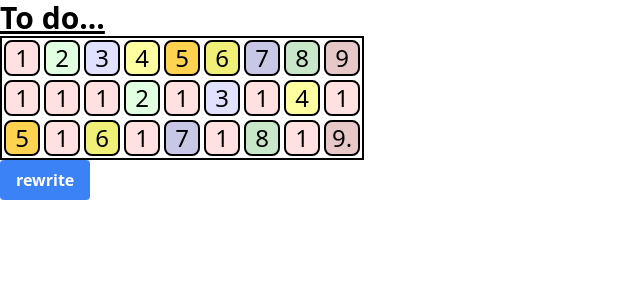
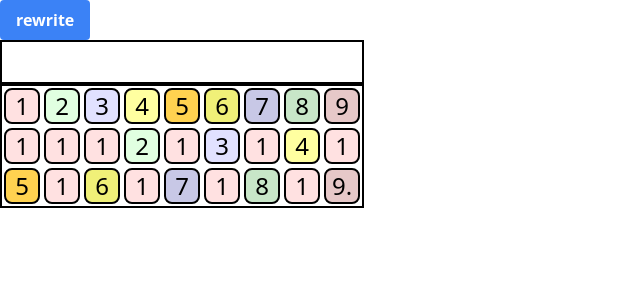
Before and after one commit to RGilyazov/numbers_puzzle, a React (Create React App) app: page / in a window 1280 px wide. Shown: the top 300 px of the page, without its empty margins (0-640 px from the left). Built offline with nearby package versions, Linux system fonts and the light colour scheme.

Commit message:
+TopRow added

```diff
--- a/src/app/App.js
+++ b/src/app/App.js
@@ -18,7 +18,6 @@ function App() {
 
   return (
     <main>
-      <h1 className="text-3xl font-bold underline">To do...</h1>
       <PuzzleGame></PuzzleGame>
     </main>
   );
--- a/src/features/puzzleGame/Glass.jsx
+++ b/src/features/puzzleGame/Glass.jsx
@@ -3,13 +3,31 @@ import Row from "./Row";
 import {useEffect,useRef} from 'react'
 import { useSelector, useDispatch } from 'react-redux';
 
-import { addRow } from './puzzleGameSlice.js';
+import { changeScroll } from './puzzleGameSlice.js';
 
 export default function Glass(props){
 
-  const {rows, displayStart, displayCount} = props;
-  const rowsComps = rows.filter((item,index)=>{return index>=displayStart && index<displayStart+displayCount }).map((row, index) => (
+  const rows = props.rows;
+  const ref = useRef()
+  const dispatch = useDispatch()
+
+   useEffect(() => {
+
+
+        const onScroll = () => {
+          const payload = {scrollTop:ref.current.scrollTop,scrolltHeight:ref.current.scrollHeight};
+          dispatch(changeScroll(payload))
+        }
+        // clean up code
+        window.removeEventListener('scroll', onScroll);
+        ref.current.addEventListener('scroll', onScroll, { passive: true });
+        return () => window.removeEventListener('scroll', onScroll);
+    }, );
+
+
+  const rowsComps = rows.map((row, index) => (
     <Row key = {row.id} id = {row.id} cells = {row.cells} />
   ));
-  return <div className="flex"><div className="flex-col border-2 border-black"> {rowsComps} </div></div>
+  return <div ref={ref} className="overflow-y-scroll max-h-[90vh] flex w-fit"><div className="flex-col border-2 border-black"> {rowsComps} </div></div>
+
 }
--- a/src/features/puzzleGame/PuzzleGame.jsx
+++ b/src/features/puzzleGame/PuzzleGame.jsx
@@ -1,5 +1,6 @@
 import React from "react";
 import Glass from "./Glass";
+import Row from "./Row";
 import { useDispatch, useSelector } from "react-redux";
 import {useEffect,useRef,useCallback} from 'react'
 import { rewrite } from './puzzleGameSlice.js';
@@ -8,13 +9,21 @@ export default function PuzzleGame(props){
 
   const dispatch = useDispatch();
   const state = useSelector((state) =>state.puzzleGame);
-  const { rows, displayStart, displayCount } = state
+  const {rows,topRow} = state;
 
   function handleButtonClick(){
     dispatch(rewrite())
   }
-
-  return   <div><Glass rows={rows} displayStart={displayStart} displayCount={displayCount} />
-                <button onClick={handleButtonClick} className = {'bg-blue-500 hover:bg-blue-700 text-white font-bold py-2 px-4 rounded'} type="button">rewrite</button>
-           </div>
+  return   (
+  <div className="">
+        <button onClick={handleButtonClick} className =
+                    {'bg-blue-500 hover:bg-blue-700 text-white font-bold py-2 px-4 rounded'} type="button">rewrite
+        </button>
+        <div className='bg-white border-2 border-black w-fit'>
+            <Row id = {topRow.id} cells = {topRow.cells} />
+        </div>
+        <div>
+            <Glass rows={rows} />
+        </div>
+   </div>)
 }
--- a/src/features/puzzleGame/puzzleGameSlice.js
+++ b/src/features/puzzleGame/puzzleGameSlice.js
@@ -1,4 +1,5 @@
 import { createSlice } from "@reduxjs/toolkit";
+import { act } from "react-dom/test-utils";
 
 const NUM_COLS = 9;
 const COLORS = [
@@ -16,9 +17,9 @@ const COLORS = [
 let lastRowId = 0;
 function createRow(cells = []) {
   lastRowId += 1;
-  console.log(lastRowId);
   return { myrowID: lastRowId, id: lastRowId, cells: cells };
 }
+
 function getNewCell(value) {
   return { value: value, color: COLORS[value - 1] };
 }
@@ -32,7 +33,7 @@ function getInitialRows() {
   let cells = [];
   for (let ind = 0; ind < inintialNums.length; ind++) {
     cells.push(getNewCell(inintialNums[ind]));
-    if (cells.length == NUM_COLS || ind == inintialNums.length - 1) {
+    if (cells.length === NUM_COLS || ind === inintialNums.length - 1) {
       rows.push(createRow(cells));
       cells = [];
     }
@@ -52,10 +53,26 @@ const inintialRows = getInitialRows();
 const initialState = {
   rows: inintialRows,
   displayStart: 0,
-  displayCount: 2000,
   activeCell: emptyActiveCell(),
   lastCell: getLastCell(inintialRows),
+  topRow: calculateTopRow(inintialRows, 0),
 };
+
+function calculateTopRow(rows, displayStart) {
+  const row = createRow();
+  for (let i = 0; i < NUM_COLS; i++) {
+    for (let j = displayStart - 1; j >= -1; j++) {
+      if (j === -1) {
+        row.cells.push(getNewCell(0));
+        break;
+      } else if (rows[j].cells[i].value) {
+        row.cells.push(getNewCell(rows[j].cells[i].value));
+        break;
+      }
+    }
+  }
+  return row;
+}
 
 export const selectPuzzleGame = (state) => state.puzzleGame;
 
@@ -70,30 +87,31 @@ export const selectLastCell = (state) => {
 
 function GetRowIndexById(rows, id) {
   for (let i = 0; i < rows.length; i++) {
-    if (rows[i].id == id) return i;
+    if (rows[i].id === id) return i;
   }
 }
 function canRemoveCells(rows, cell1, cell2) {
-  if ((cell1.value != cell2.value) & (cell1.value + cell2.value != 10))
+  if ((cell1.value !== cell2.value) & (cell1.value + cell2.value !== 10))
     return false;
-  if ((cell1.index == cell2.index) & (cell1.rowId == cell2.rowId)) return false;
-  if (cell1.rowId == cell2.rowId) {
+  if ((cell1.index === cell2.index) & (cell1.rowId === cell2.rowId))
+    return false;
+  if (cell1.rowId === cell2.rowId) {
     const rowIndex = GetRowIndexById(rows, cell1.rowId);
     const minIndex = Math.min(cell1.index, cell2.index);
     const maxIndex = Math.max(cell1.index, cell2.index);
     for (let i = minIndex + 1; i < maxIndex; i++) {
-      if (rows[rowIndex].cells[i].value != 0) return false;
+      if (rows[rowIndex].cells[i].value !== 0) return false;
     }
     return true;
   }
-  if (cell1.index == cell2.index) {
+  if (cell1.index === cell2.index) {
     const index = cell1.index;
     const rowIndex1 = GetRowIndexById(rows, cell1.rowId);
     const rowIndex2 = GetRowIndexById(rows, cell2.rowId);
     const minRowIndex = Math.min(rowIndex1, rowIndex2);
     const maxRowIndex = Math.max(rowIndex1, rowIndex2);
     for (let i = minRowIndex + 1; i < maxRowIndex; i++) {
-      if (rows[i].cells[index].value != 0) return false;
+      if (rows[i].cells[index].value !== 0) return false;
     }
     return true;
   }
@@ -106,7 +124,7 @@ function removeCell(rows, cell) {
 
 function getCell(rows, cell) {
   const rowInd = GetRowIndexById(rows, cell.rowId);
-  if (rowInd == undefined) return cell;
+  if (rowInd === undefined) return cell;
   return {
     ...rows[rowInd].cells[cell.index],
     index: cell.index,
@@ -115,7 +133,7 @@ function getCell(rows, cell) {
 }
 function addCell(rows, value) {
   let cells = rows[rows.length - 1].cells;
-  if (cells.length == NUM_COLS) {
+  if (cells.length === NUM_COLS) {
     const row = createRow();
     rows.push(row);
     cells = row.cells;
@@ -151,6 +169,16 @@ export const puzzleGameSlice = createSlice({
       removeCell(state.rows, action.payload[1]);
       state.activeCell = emptyActiveCell();
     },
+    changeScroll(state, action) {
+      const { scrollTop, scrolltHeight } = action.payload;
+      const displayStart = Math.round(
+        (scrollTop / scrolltHeight) * state.rows.length - 0.49
+      );
+      if (displayStart !== state.displayStart) {
+        state.displayStart = displayStart;
+        state.topRow = calculateTopRow(state.rows, displayStart);
+      }
+    },
     clickCell(state, action) {
       const cell = getCell(state.rows, action.payload);
       const activeCell = getCell(state.rows, { ...state.activeCell });
@@ -162,7 +190,7 @@ export const puzzleGameSlice = createSlice({
     },
   },
 });
-export const { addRow, activateCell, clickCell, rewrite } =
+export const { addRow, activateCell, clickCell, rewrite, changeScroll } =
   puzzleGameSlice.actions;
 
 export default puzzleGameSlice.reducer;
```
